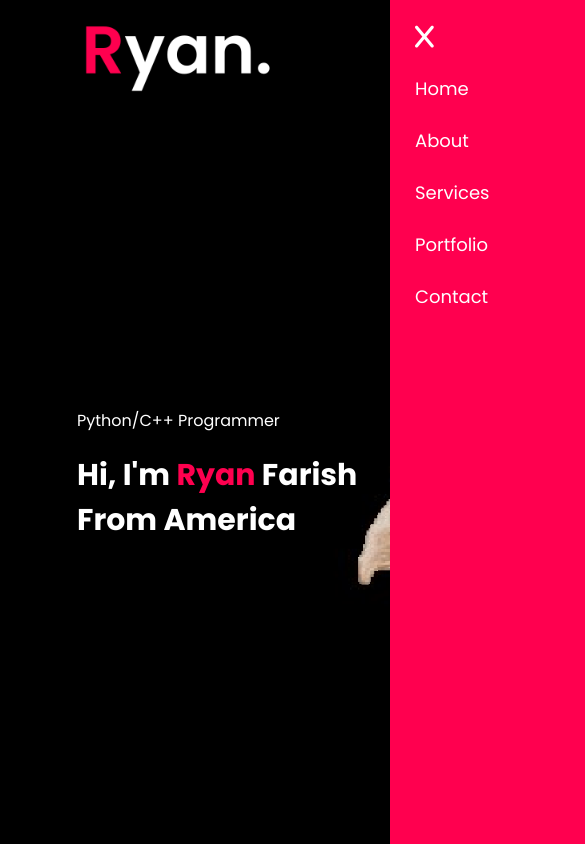
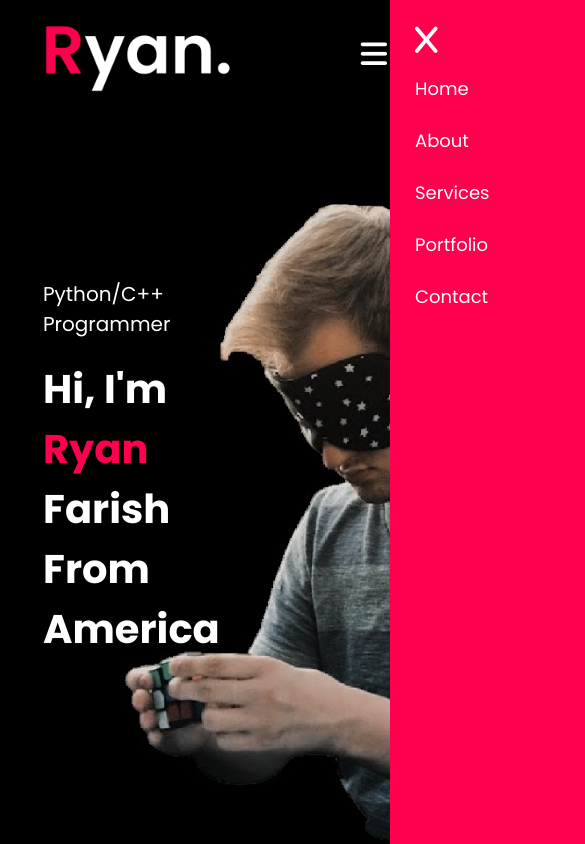
Before and after one commit to rpfarish/portfolioWebsite, a plain HTML site: page index.html in a window 390 px wide. Shown: the top 844 px of the page, 585 px wide, since content can reach past the window. Drawn offline with Linux system fonts and the light colour scheme.

Commit message:
updated design for mobile apps

```diff
--- a/index.html
+++ b/index.html
@@ -22,7 +22,7 @@
 
         <div class="container">
             <nav>
-                <img src="images/new_logo.png" class="logo" alt="logo">
+                <a class="logo-link" href="index.html#header"><img src="images/new_logo.png"  class="logo" alt="logo"></a>
                 <ul id="sidemenu">
                     <li><a href="#header" onclick="closemenu()">Home</a></li>
                     <li><a href="#about" onclick="closemenu()">About</a></li>
--- a/style.css
+++ b/style.css
@@ -19,6 +19,7 @@ body {
     background-image: url("images/r_background2.png");
     background-size: cover;
     background-position: cover;
+    display: inline-block;
 
 }
 .container {
@@ -43,9 +44,16 @@ nav {
     flex-wrap: wrap;
 }
 
+.logo-link {
+
+    margin-left: -6px;
+    padding-left: 0;
+
+}
+
 .logo {
+
     width: 200px;
-
 }
 
 nav ul li {
@@ -282,23 +290,23 @@ nav .fas {
     }
     html {
         width: 770px;
-        height:407;
+        height:407px;
         background-size: 100% 100%;
     }
 
     .header-text {
         margin-top: 50%;
-        margin-right: 10%;
-        font-size: 16px;
+        margin-right: 50%;
+        font-size: 25px;
     }
 
     .header-text h1 {
-        font-size: 30px;
+        font-size: 40px;
     }
 
     nav .fas {
         display: block;
-        font-size: 25px;
+        font-size: 30px;
     }
     nav ul {
         background: #FF004f;
@@ -324,7 +332,7 @@ nav .fas {
     }
 
     .sub-title {
-        font-size: 40px;
+        font-size: 50px;
     }
     .about-col-1, .about-col-2 {
         flex-basis: 100%;
@@ -333,7 +341,6 @@ nav .fas {
     .about-col-1 {
         margin-bottom: 30px;
     }
-    .about-col-2
 
     .sub-title-text {
         padding-right: 10%;
@@ -345,8 +352,25 @@ nav .fas {
         flex-basis: 100%;
     }
     .copyright {
-        font-size: 14px;
+        font-size: 20px;
         width: 100%;
     }
 
 }
+@media only screen and (max-width: 400px) {
+
+    html{
+        width: 430px;
+        height: fit-content;
+    }
+    .header-text {
+        margin-top: 50%;
+        margin-right: 40%;
+        font-size: 20px;
+    }
+    .copyright {
+        font-size: 16px;
+        width: 100%;
+    }
+
+}
```
